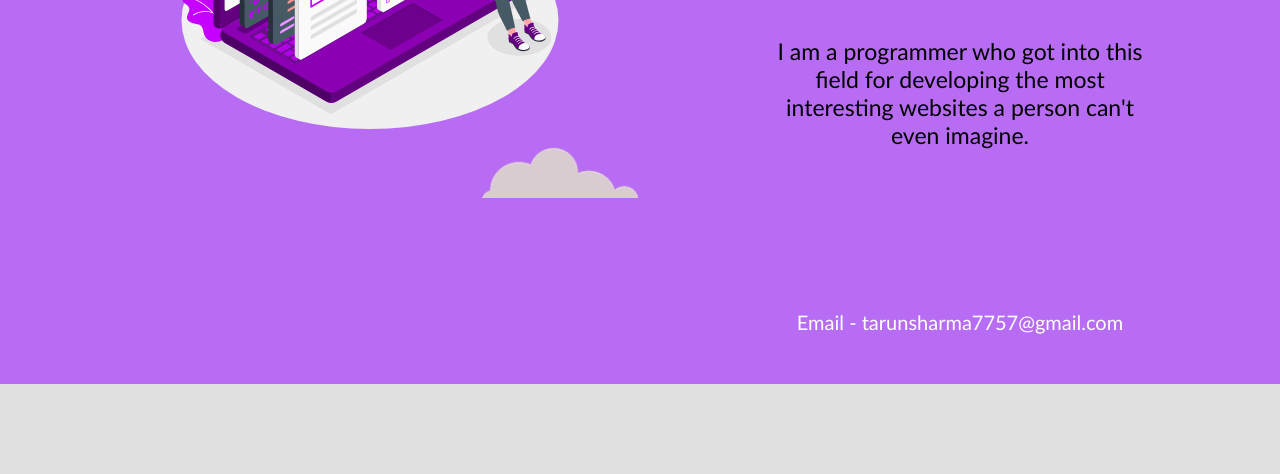
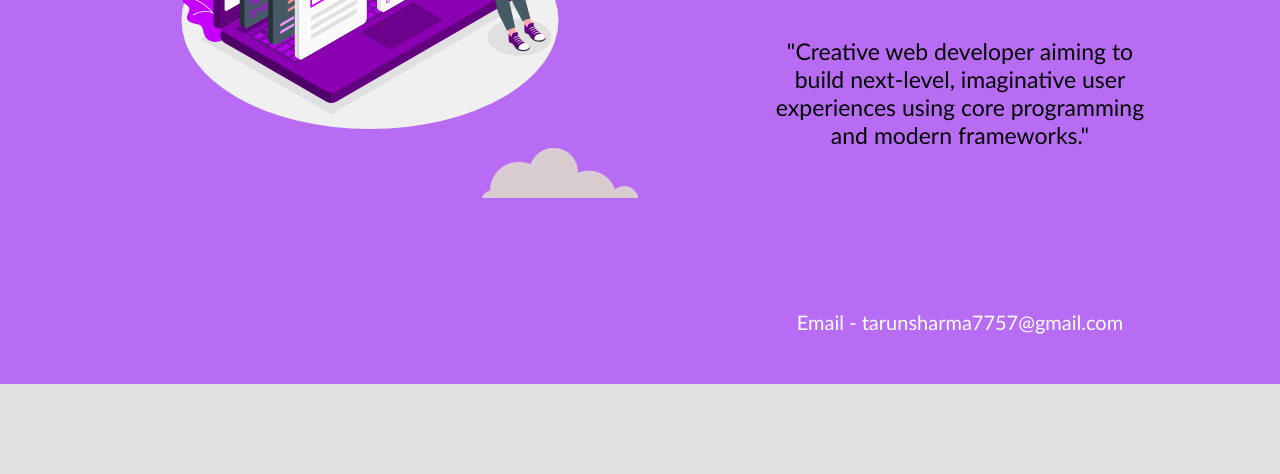
Before and after one commit to Tarun-7757/html-portfolio, a plain HTML site: page index.html in a window 1280 px wide. Shown: the part 326-800 px from the top of the page. Drawn offline with Linux system fonts and the light colour scheme; a web font is replaced by a local one.

Commit message:
index.html

```diff
--- a/index.html
+++ b/index.html
@@ -56,7 +56,7 @@
           <h2 class="intro-two">a <span class="pro"> programmer</span></h2>
          </div>
          <div class="second">
-          <p>I am a programmer who got into this field for developing the most interesting websites a person can't even imagine.</p>
+          <p>"Creative web developer aiming to build next-level, imaginative user experiences using core programming and modern frameworks."</p>
          </div>
          <div class="email">
           <p>
```
